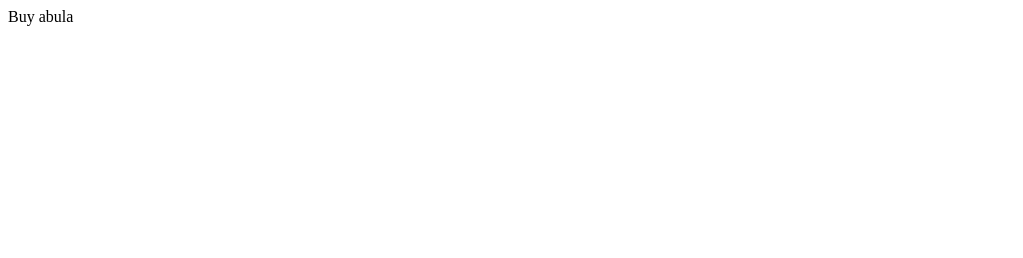
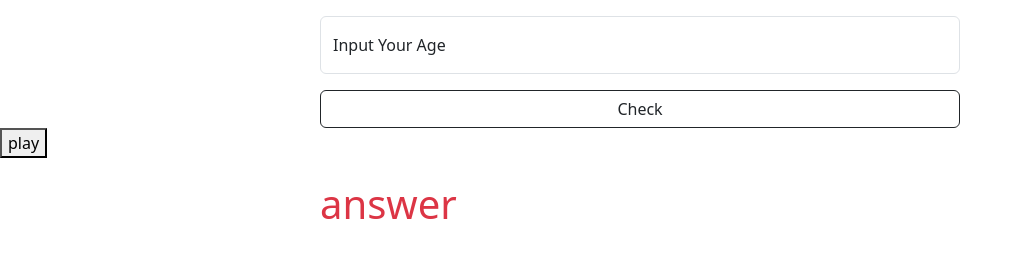
Before and after one commit to Benedict5501/new, a plain HTML site: page work.html in a window 1280 px wide. Shown: the whole page, without its empty margins (0-1023 px from the left). Drawn offline with nearby package versions, Linux system fonts and the light colour scheme.

Commit message:
update file

```diff
--- a/script.js
+++ b/script.js
@@ -6,14 +6,40 @@
 //     show.innerHTML = "sha buy anything for me"
 // }
 
-var food = "Amala"
+// var food = "Amala"
+// var drink = "Reaktor Dark Power"
 
-if (food == "Amala") {
-    show.innerHTML = "Buy abula"
-} else if(food == "Eba" ) {
-show.innerHTML = "Buy ill/egusi"
-} else if(food == "Iyan") {
-    show.innerHTML = "Buy efo riro/egusi"
-} else {
-    show.innerHTML= "Buy me bread and beans with chilled fanta"
+// if (food == "Amala") {
+//     if (drink == "Reaktor Dark Power") {
+//         show.innerHTML = "Buy abula"
+//     }
+// } else if(food == "Eba" ) {
+// show.innerHTML = "Buy ill/egusi"
+// } else if(food == "Iyan") {
+//     show.innerHTML = "Buy efo riro/egusi"
+// } else {
+//     show.innerHTML= "Buy me bread and beans with chilled fanta"
+// }
+
+function checkvalue() {
+    if (num.value != "") {
+        if (num.value >= 0 && num.value < 40) {
+            console.log("F");
+            display.innerHTML ="F"
+        }else if (num.value >= 40 && num.value < 45) {
+            console.log("E");
+            display.innerHTML ="E "
+        } if (num.value >= 70 && num.value < 100) {
+            console.log("A");
+            display.innerHTML ="A"
+        }
+    } else{
+        alert("Please fill in the empty space")
+    }
 }
+
+
+function Music() {
+    var songtoplay = new Audio("Music/joe.mp3")
+    songtoplay.play();
+}
--- a/work.html
+++ b/work.html
@@ -4,9 +4,23 @@
     <meta charset="UTF-8">
     <meta name="viewport" content="width=device-width, initial-scale=1.0">
     <title>Document</title>
+    <link href="https://cdn.jsdelivr.net/npm/bootstrap@5.3.2/dist/css/bootstrap.min.css" rel="stylesheet" integrity="sha384-T3c6CoIi6uLrA9TneNEoa7RxnatzjcDSCmG1MXxSR1GAsXEV/Dwwykc2MPK8M2HN" crossorigin="anonymous">
 </head>
 <body>
-    <div id="show"></div>
+   <div class="form-floating my-3 col-6 mx-auto">
+     <input type="number" class="form-control" id="num" placeholder="">
+     <label for="formidl">Input Your Age</label>
+   </div>
+   <div class="col-6 mx-auto">
+        <button class="btn btn-outline-dark w-100" onclick="checkvalue()">Check</button>
+   </div>
+
+   <button onclick="Music()">play</button>
+
+    <div id="display" class="col-6 mx-auto text-danger my-3 fs-1">answer</div>
     <script src="script.js"></script>
+    <script src="https://cdn.jsdelivr.net/npm/bootstrap@5.3.2/dist/js/bootstrap.bundle.min.js" integrity="sha384-C6RzsynM9kWDrMNeT87bh95OGNyZPhcTNXj1NW7RuBCsyN/o0jlpcV8Qyq46cDfL" crossorigin="anonymous"></script>
+
+
 </body>
 </html>
```
Also changed, not shown: 1 other file.
